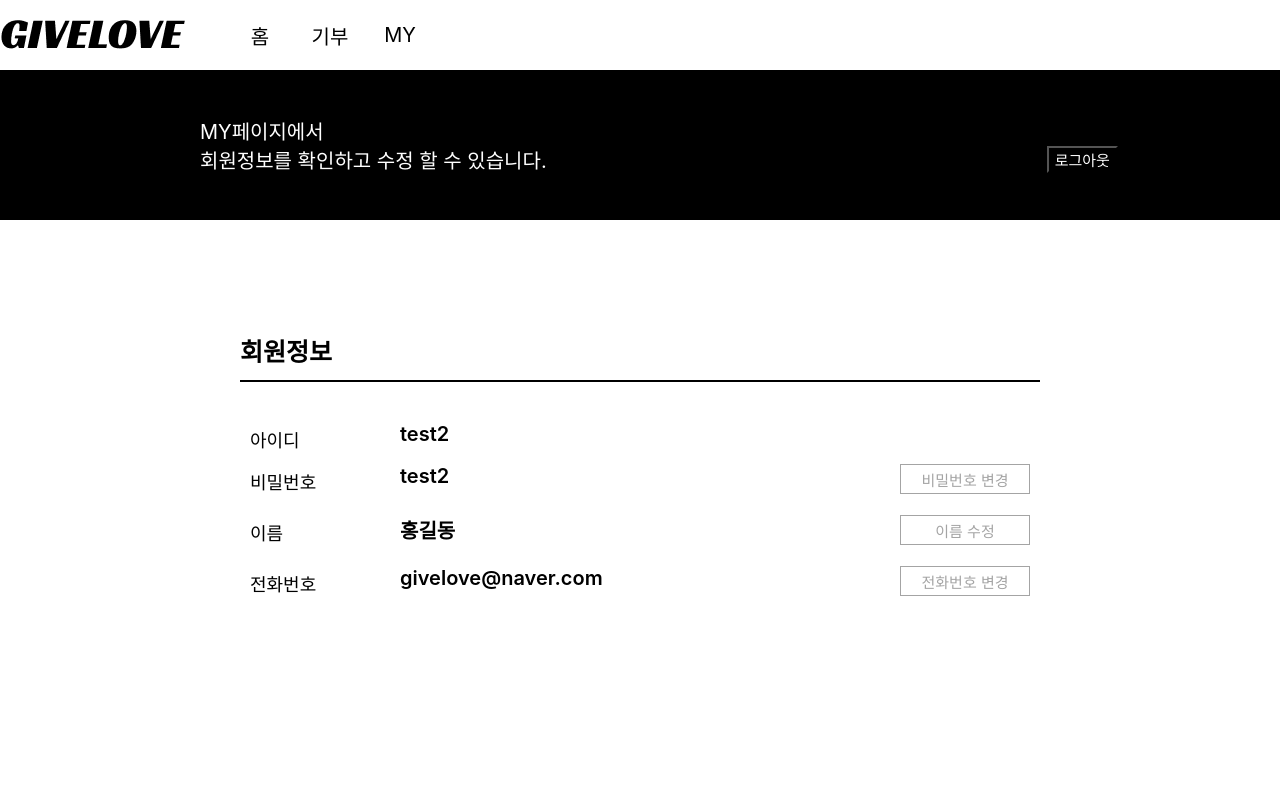
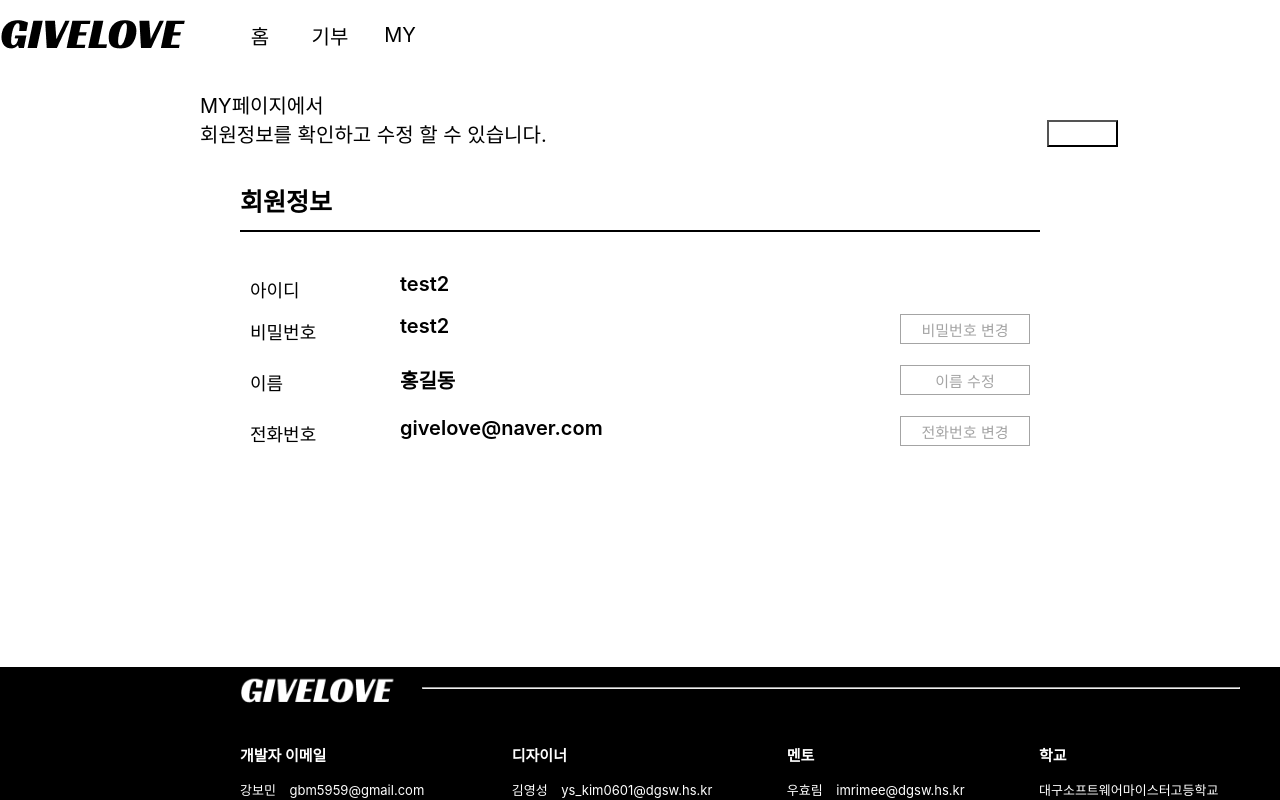
Before and after one commit to Hwanginyoung/Naresha2-GiveLove_project, a React (Create React App) app in the folder givelove/: page /Dmypage in a window 1280 px wide. Shown: the top 800 px of the page. Built offline with nearby package versions, Linux system fonts and the light colour scheme.

Commit message:
donateheader

```diff
--- a/givelove/src/components/Mypageheader.css
+++ b/givelove/src/components/Mypageheader.css
@@ -1,4 +1,4 @@
-#headerbox{
+#myheaderbox{
     background-color: black;
     width: 1360px;
     height: 150px;
```
Also changed, not shown: givelove/src/components/Donateheader.js (added, +16 -0 lines).
